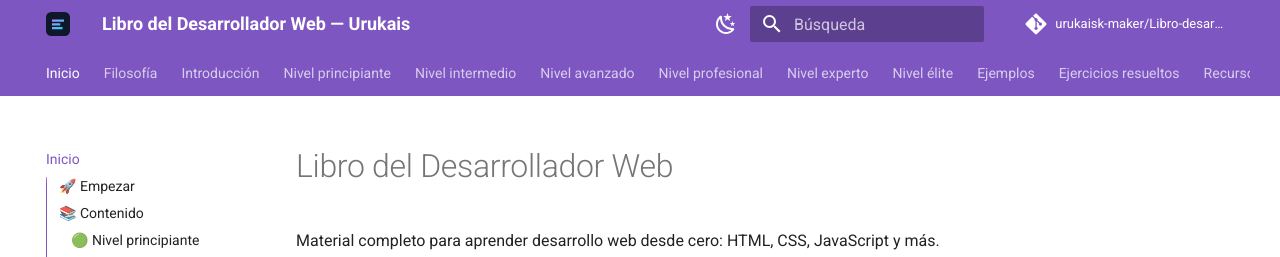
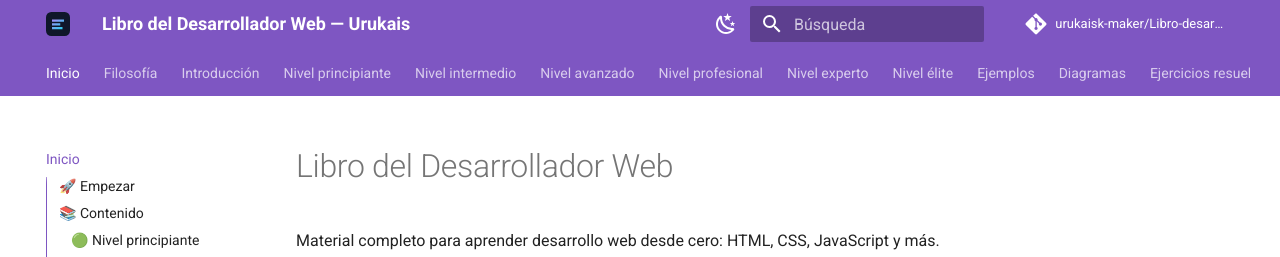
Before and after one commit to urukaisk-maker/Libro-desarrollador-Web-Urukais-, an MkDocs documentation site: the page built from docs/index.md, in a window 1280 px wide and 900 px high. Shown: the top 257 px of the window. Built offline with MkDocs 1.6.1 and Material for MkDocs 9.7.7, drawn with Linux system fonts in a browser that asks for light colours; comment, search, counter and statistics services are not loaded.

Commit message:
Update mkdocs.yml

```diff
--- a/mkdocs.yml
+++ b/mkdocs.yml
@@ -75,6 +75,7 @@ nav:
       - "29 — WebXR": capitulos/29-webxr.md
       - "30 — Web3": capitulos/30-web3.md
   - Ejemplos: ejemplos/index.md
+  - Diagramas: diagramas.md
   - Ejercicios resueltos:
       - Índice: ejercicios/index.md
       - "01 — Introducción": ejercicios/01-introduccion.md
```
